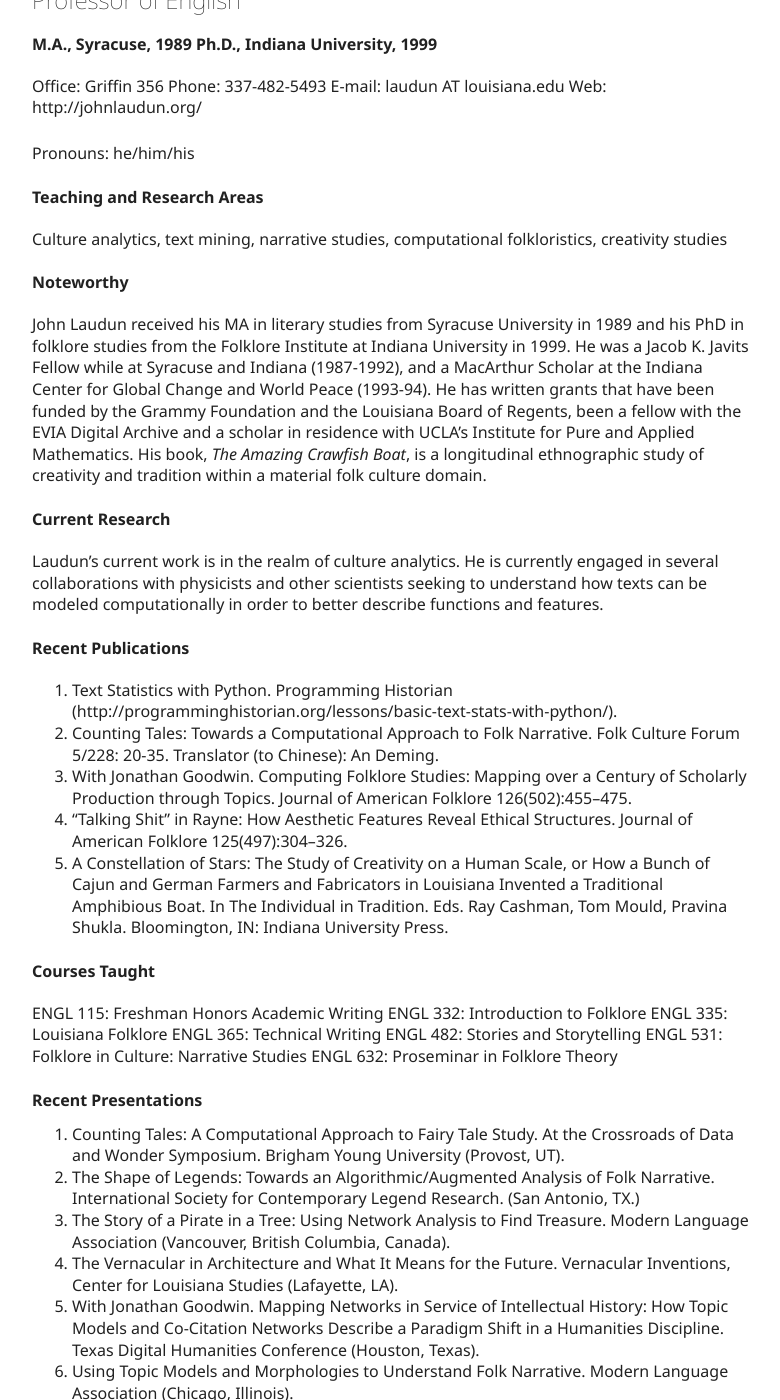
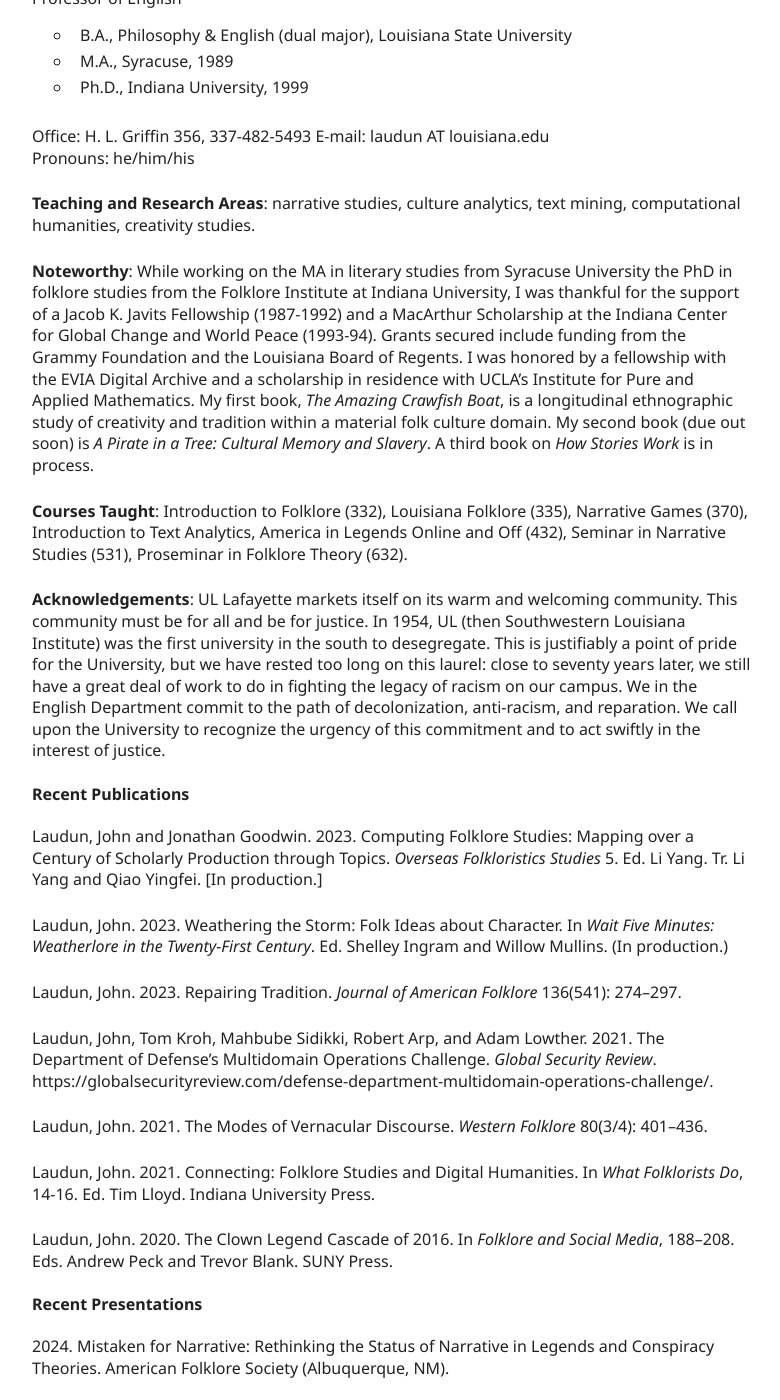
Before and after one commit to johnlaudun/jln, a Jekyll site: the page built from ul-profile.md, in a window 1280 px wide and 1400 px high, scrolled down 275 px. Shown: the whole window, without its empty margins (248-1028 px from the left). Built offline with Jekyll 4.4.1, drawn with Linux system fonts in a browser that asks for light colours; our own code applies the rules of GitHub Pages for plain Markdown files; some of the changed text lies outside the part shown.

Commit message:
UL profile draft complete.

```diff
--- a/ul-profile.md
+++ b/ul-profile.md
@@ -2,70 +2,71 @@
 
 # John Laudun
 
-## Professor of English
+Professor of English
+- B.A., Philosophy & English (dual major), Louisiana State University
+- M.A., Syracuse, 1989
+- Ph.D., Indiana University, 1999
 
-### M.A., Syracuse, 1989 Ph.D., Indiana University, 1999
-
-Office: Griffin 356
-Phone: 337-482-5493
+Office: H. L. Griffin 356, 337-482-5493
 E-mail: laudun AT louisiana.edu
-Web: http://johnlaudun.org/
-
 Pronouns: he/him/his
 
-### Teaching and Research Areas
+**Teaching and Research Areas**: narrative studies, culture analytics, text mining, computational humanities, creativity studies.
 
-Culture analytics, text mining, narrative studies, computational folkloristics, creativity studies
+**Noteworthy**: While working on the MA in literary studies from Syracuse University the PhD in folklore studies from the Folklore Institute at Indiana University, I was thankful for the support of a Jacob K. Javits Fellowship (1987-1992) and a MacArthur Scholarship at the Indiana Center for Global Change and World Peace (1993-94). Grants secured include funding from  the Grammy Foundation and the Louisiana Board of Regents. I was honored by a fellowship with the EVIA Digital Archive and a scholarship in residence with UCLA's Institute for Pure and Applied Mathematics. My first book, *The Amazing Crawfish Boat*, is a longitudinal ethnographic study of creativity and tradition within a material folk culture domain. My second book (due out soon) is *A Pirate in a Tree: Cultural Memory and Slavery*. A third book on *How Stories Work* is in process.
 
-### Noteworthy
+**Courses Taught**: Introduction to Folklore (332), Louisiana Folklore (335), Narrative Games (370), Introduction to Text Analytics, America in Legends Online and Off (432), Seminar in Narrative Studies (531), Proseminar in Folklore Theory (632).
 
-John Laudun received his MA in literary studies from Syracuse University in 1989 and his PhD in folklore studies from the Folklore Institute at Indiana University in 1999. He was a Jacob K. Javits Fellow while at Syracuse and Indiana (1987-1992), and a MacArthur Scholar at the Indiana Center for Global Change and World Peace (1993-94). He has written grants that have been funded by the Grammy Foundation and the Louisiana Board of Regents, been a fellow with the EVIA Digital Archive and a scholar in residence with UCLA's Institute for Pure and Applied Mathematics. His book, *The Amazing Crawfish Boat*, is a longitudinal ethnographic study of creativity and tradition within a material folk culture domain.
-
-### Current Research
-
-Laudun's current work is in the realm of culture analytics. He is currently engaged in several collaborations with physicists and other scientists seeking to understand how texts can be modeled computationally in order to better describe functions and features.
+**Acknowledgements**: UL Lafayette markets itself on its warm and welcoming community. This community must be for all and be for justice. In 1954, UL (then Southwestern Louisiana Institute) was the first university in the south to desegregate. This is justifiably a point of pride for the University, but we have rested too long on this laurel: close to seventy years later, we still have a great deal of work to do in fighting the legacy of racism on our campus. We in the English Department commit to the path of decolonization, anti-racism, and reparation. We call upon the University to recognize the urgency of this commitment and to act swiftly in the interest of justice.
 
 ### Recent Publications
 
-2015. Text Statistics with Python. Programming Historian (http://programminghistorian.org/lessons/basic-text-stats-with-python/).
+Laudun, John and Jonathan Goodwin. 2023. Computing Folklore Studies: Mapping over a Century of Scholarly Production through Topics. *Overseas Folkloristics Studies* 5. Ed. Li Yang. Tr. Li Yang and Qiao Yingfei. \[In production.\]
 
+Laudun, John. 2023. Weathering the Storm: Folk Ideas about Character. In *Wait Five Minutes: Weatherlore in the Twenty-First Century*. Ed. Shelley Ingram and Willow Mullins. (In production.)
 
+Laudun, John. 2023. Repairing Tradition. *Journal of American Folklore* 136(541): 274--297.
 
-2014. Counting Tales: Towards a Computational Approach to Folk Narrative. Folk Culture Forum 5/228: 20-35. Translator (to Chinese): An Deming.
-2015. With Jonathan Goodwin. Computing Folklore Studies: Mapping over a Century of Scholarly Production through Topics. Journal of American Folklore 126(502):455–475.
-2016. "Talking Shit" in Rayne: How Aesthetic Features Reveal Ethical Structures. Journal of American Folklore 125(497):304–326.
-2017. A Constellation of Stars: The Study of Creativity on a Human Scale, or How a Bunch of Cajun and German Farmers and Fabricators in Louisiana Invented a Traditional Amphibious Boat. In The Individual in Tradition. Eds. Ray Cashman, Tom Mould, Pravina Shukla. Bloomington, IN: Indiana University Press.
+Laudun, John, Tom Kroh, Mahbube Sidikki, Robert Arp, and Adam Lowther. 2021. The Department of Defense's Multidomain Operations Challenge. *Global Security Review*. https://globalsecurityreview.com/defense-department-multidomain-operations-challenge/.
 
-### Courses Taught
+Laudun, John. 2021. The Modes of Vernacular Discourse. *Western Folklore* 80(3/4): 401--436.
 
-ENGL 115: Freshman Honors Academic Writing
-ENGL 332: Introduction to Folklore
-ENGL 335: Louisiana Folklore
-ENGL 365: Technical Writing
-ENGL 482: Stories and Storytelling
-ENGL 531: Folklore in Culture: Narrative Studies
-ENGL 632: Proseminar in Folklore Theory
+Laudun, John. 2021. Connecting: Folklore Studies and Digital Humanities. In *What Folklorists Do*, 14-16. Ed. Tim Lloyd. Indiana University Press.
+
+Laudun, John. 2020. The Clown Legend Cascade of 2016. In *Folklore and Social Media*, 188--208. Eds. Andrew Peck and Trevor Blank. SUNY Press.
 
 ### Recent Presentations
 
-2015. Counting Tales: A Computational Approach to Fairy Tale Study. At the Crossroads of Data and Wonder Symposium. Brigham Young University (Provost, UT).
-2016. The Shape of Legends: Towards an Algorithmic/Augmented Analysis of Folk Narrative. International Society for Contemporary Legend Research. (San Antonio, TX.)
-2017. The Story of a Pirate in a Tree: Using Network Analysis to Find Treasure. Modern Language Association (Vancouver, British Columbia, Canada).
-2018. The Vernacular in Architecture and What It Means for the Future. Vernacular Inventions, Center for Louisiana Studies (Lafayette, LA).
-2019. With Jonathan Goodwin. Mapping Networks in Service of Intellectual History: How Topic Models and Co-Citation Networks Describe a Paradigm Shift in a Humanities Discipline. Texas Digital Humanities Conference (Houston, Texas).
-2020. Using Topic Models and Morphologies to Understand Folk Narrative. Modern Language Association (Chicago, Illinois).
-2021. The Matter of Mardi Gras: How Local Festivals Gather and Disperse Materiel across a Landscape. The Mathers Museum, Indiana University (Bloomington, Indiana).
+2024\. Mistaken for Narrative: Rethinking the Status of Narrative in Legends and Conspiracy Theories. American Folklore Society (Albuquerque, NM).
+
+2024\. Using an LLM to Map the Structure of Conspiracy Theories. College of Liberal Arts Colloquium (Lafayette, LA).
+
+2023\. Speaking Subjects, Subjects Spoken: Using TED Talks to Understand
+Discursive Gender Formations. Text as Data/TADA (Amherst, MA). With
+Katherine M. Kinnaird and Allison J. B. Chaney.
+
+2023\. Folklore's Nature & Memory's Coefficient. American Folklore
+Society (Portland, OR).
+
+2023\. Who's Afraid of ChatGPT: Legends as/and Large Language Models.
+International Society for Contemporary Legend Research (Sheffield, UK).
+
+2022\. Folk Ideas: Folk Discourse as Transport Layer for Ideas. American
+Folklore Society (Tulsa, OK).
+
+2022\. Possibilities for Modeling and Simulation: Microtargeting a
+Missilleer. Annual conference of Strategic Command (Lawrence Livermore
+Labs).
 
 ### Selected Media Appearances
 
-2013. "Louisiana’s Melting Pot." *The Sunday Advertiser* (July 7): 1A, 8A-9A.
-2014. "A Living, Breathing Dish." *The Daily Advertiser* (September 26).
-2015. *Louisiana Story: The Reverse Angle*. Louisiana Public Broadcasting.
-2016. "Friday is Gumbo Day in New Orleans," *Philadelphia Inquirer* (February 6).
-2017. A History of Gumbo. The Southern Gumbo Trail. Southern Foodways Project, University of Mississippi. (http://www.southerngumbotrail.com/laudun.shtml)
-2018. "At Home with a Master," *La Louisiane* (Autumn): 22-25.
-2019. "Roasting a Pig Inside an Enigma," *New York Times* (January 7).
+Carpenter, Perry and Mason Amadeus. 2023. Statistically Conscious
+(Artificial Intelligence). Digital Folklore. November 14.
+<https://digitalfolklore.fm/episodes/s2e6>.
 
-### Acknowledgements
+Lowther, Adam. 2023. How to Craft Your Narrative of Deterrence.
+*NucleCast: The Official Podcast of the ANWA Deterrence Center*.
+February 3. <https://rss.com/podcasts/nuclecast-podcast/847731/>.
 
-UL Lafayette markets itself on its warm and welcoming community. This community must be for all and be for justice. In 1954, UL (then Southwestern Louisiana Institute) was the first university in the south to desegregate. This is justifiably a point of pride for the University, but we have rested too long on this laurel: close to seventy years later, we still have a great deal of work to do in fighting the legacy of racism on our campus. We in the English Department commit to the path of decolonization, anti-racism, and reparation. We call upon the University to recognize the urgency of this commitment and to act swiftly in the interest of justice.
+Wyatt, Megan. 2022. Who do some people put tomatoes in their gumbo? *The
+Daily Advertizer* (August 29): 1E, 4E.
```
Also changed, not shown: vita.md (+4 -0 lines).
